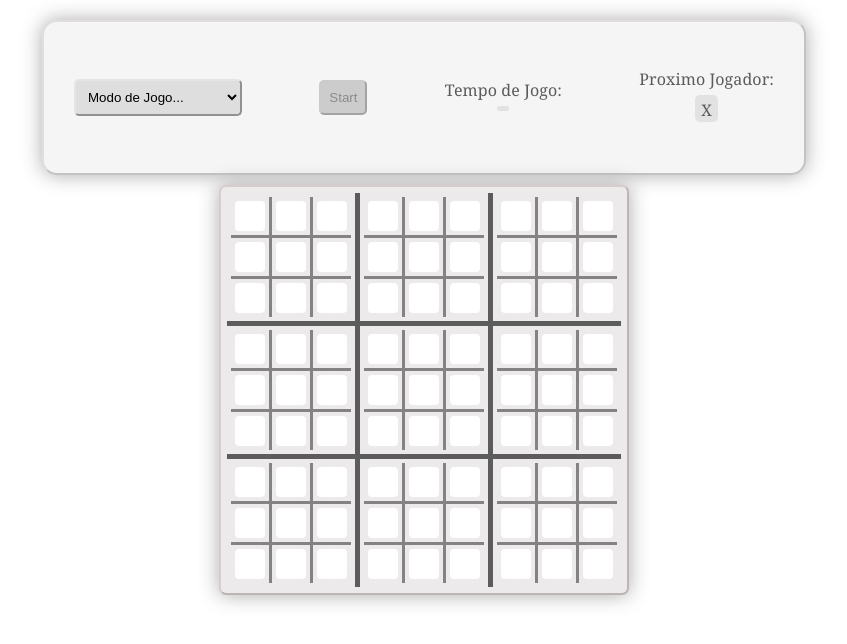
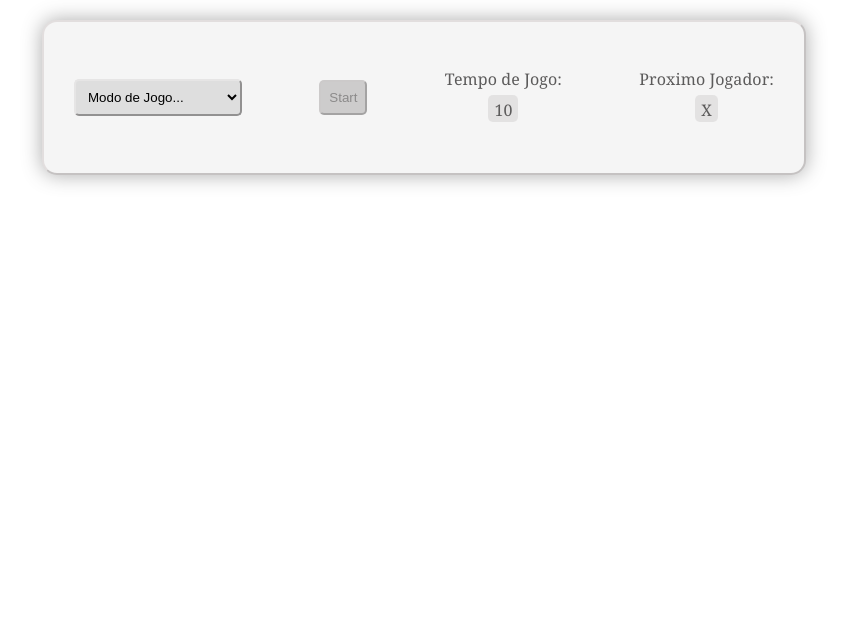
Before and after one commit to Marinelasuelly/LS-TP-Tic-Tac-Toe, a React (Create React App) app in the folder tic-tac-toe/: page / in a window 1280 px wide. Shown: the top 644 px of the page, without its empty margins (216-1063 px from the left). Built offline with nearby package versions, Linux system fonts and the light colour scheme.

Commit message:
Update App.js

```diff
--- a/tic-tac-toe/src/App.js
+++ b/tic-tac-toe/src/App.js
@@ -1,4 +1,4 @@
-import { useState } from 'react';
+import { useState , useEffect} from 'react';
 import './assets/App.css';
 import {
   ControlPanel,
@@ -6,11 +6,64 @@ import {
 } from "./components";
 
 function App() {
-
+  let timerId;
+  const TIMEOUTGAME = 10;
   const [gameStarted, setGameStarted] = useState(false);
   const [nome, setNome] = useState(Array(2).fill(null));
+
   const [symbol, setSymbol] = useState("X");
-  let names;
+  const [timer,setTimer] = useState(TIMEOUTGAME);
+
+
+  /*useEffect(() => {
+    if (gameStarted) {
+      timerId = setInterval(() => {
+        let nextTimer;
+        setTimer((previousState) => {
+          nextTimer = previousState - 1;
+          return nextTimer;
+        });
+
+        if (nextTimer === 0) {
+          setGameStarted(false);
+          return;
+        }
+      }, 1000);
+    } else if (timer !== TIMEOUTGAME) {
+      setTimer(TIMEOUTGAME);
+    }
+
+    return () => {
+      if (timerId) {
+        clearInterval(timerId);
+      }
+    };
+  }, [gameStarted]);
+  */
+  useEffect(() => {
+    let timerId;
+
+    if (gameStarted) {
+      timerId = setInterval(() => {
+        setTimer((previousState) => {
+          const nextTimer = previousState - 1;
+
+          if (nextTimer === 0) {
+            setGameStarted(false);
+            clearInterval(timerId); // Interrompe o intervalo quando o temporizador atinge zero
+          }
+
+          return nextTimer;
+        });
+      }, 1000);
+    } else if (timer !== TIMEOUTGAME) {
+      setTimer(TIMEOUTGAME);
+    }
+
+    return () => {
+      clearInterval(timerId); // Limpa o intervalo quando o componente é desmontado
+    };
+  }, [gameStarted, timer]);
 
   const handleGameStart = () => {
     if (gameStarted) {
@@ -35,12 +88,10 @@ function App() {
     }
   };
 
-  console.log(nome);
-
   return (
     <div className="main-content">
-      <ControlPanel onStarClick = {handleGameStart} gameStart = {gameStarted} gameStart = {gameStarted} symbol = {symbol}/>
-      <GamePanel hide = {gameStarted? false : true} nome = {nome} symbol = {symbol} setSymbol = {setSymbol}/>
+      <ControlPanel onStarClick = {handleGameStart} gameStart = {gameStarted} symbol = {symbol} timer = {timer}/>
+      <GamePanel gameStarted = {gameStarted? false : true} nome = {nome} symbol = {symbol} setSymbol = {setSymbol} timer = {timer}/>
     </div>
   );
 }
```
